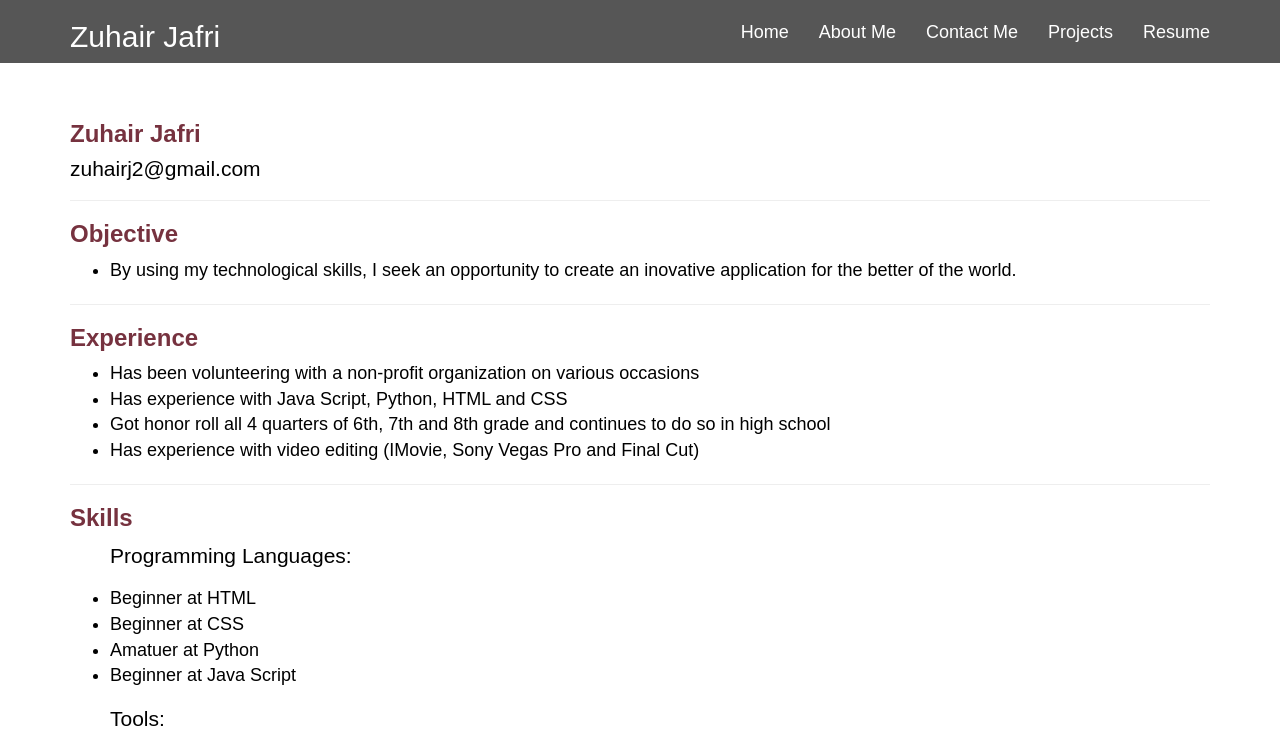
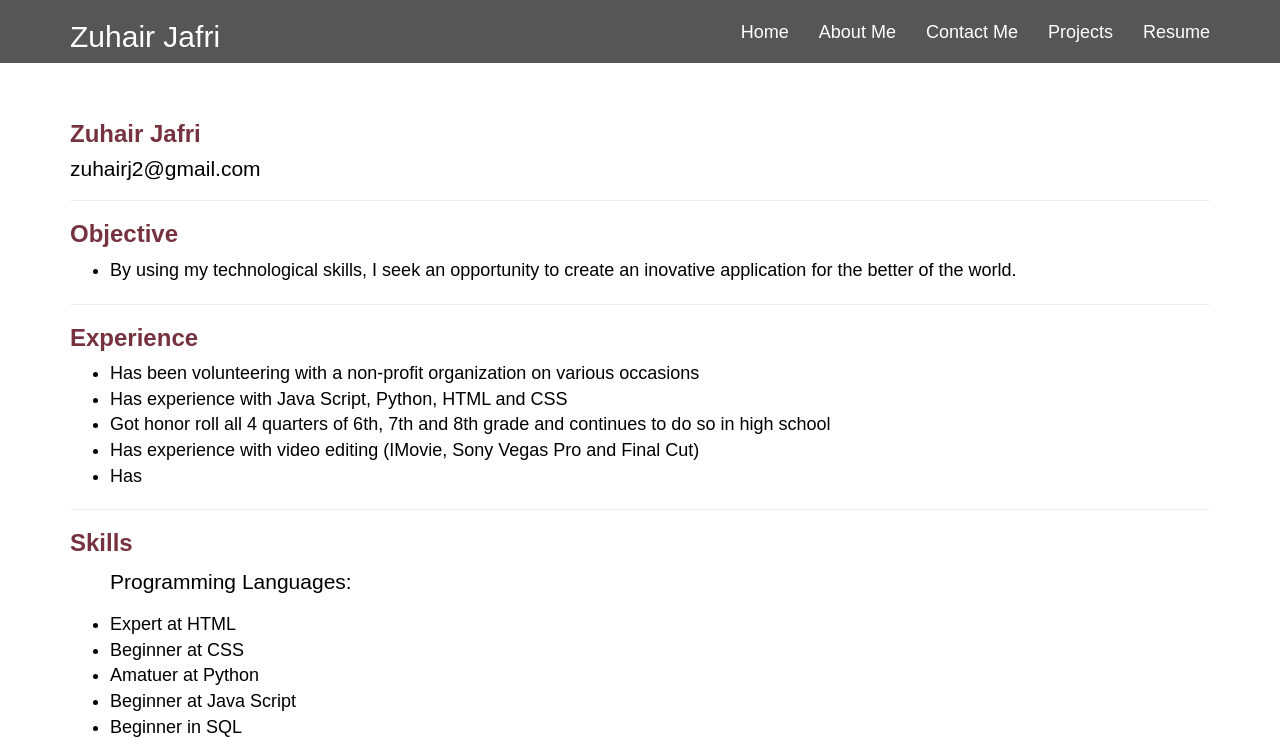
Before and after one commit to zuhairj2/online_portfolio, a plain HTML site: page Jafri_Resume.html in a window 1280 px wide. Shown: the top 746 px of the page. Drawn offline with nearby package versions, Linux system fonts and the light colour scheme.

Commit message:
My first commit

```diff
--- a/Jafri_Resume.html
+++ b/Jafri_Resume.html
@@ -61,6 +61,7 @@
 							<li>Has experience with Java Script, Python, HTML and CSS</li>
 							<li>Got honor roll all 4 quarters of 6th, 7th and 8th grade and continues to do so in high school</li>
 							<li>Has experience with video editing (IMovie, Sony Vegas Pro and Final Cut)</li>
+							<li>Has </li>
 
 						</ul>
 						<p></p>
@@ -68,10 +69,11 @@
 						<h4><strong>Skills</strong></h4>
 						<ul>
 							<p> Programming Languages:</p>
-							<li> Beginner at HTML</li>
+							<li> Expert at HTML</li>
 							<li>Beginner at CSS</li>
 							<li>Amatuer at Python</li>
 							<li>Beginner at Java Script</li>
+							<li>Beginner in SQL</li>
 
 							<p>
 
--- a/header/header.html
+++ b/header/header.html
@@ -12,7 +12,7 @@
 					<ul class="navbar-right nav navbar-nav pull-right">
 
 						<li id="home">
-							<a onclick="changeActive('home')" href="Jafri_Home.html">Home</a>
+							<a onclick="changeActive('home')" href="index.html">Home</a>
 						</li>
 						<li id="aboutme">
 							<a onclick="changeActive('aboutme')" href="Jafri_AboutMe.html">About Me</a>
```
Also changed, not shown: Jafri_Contact_Me.html (+2 -2 lines).
